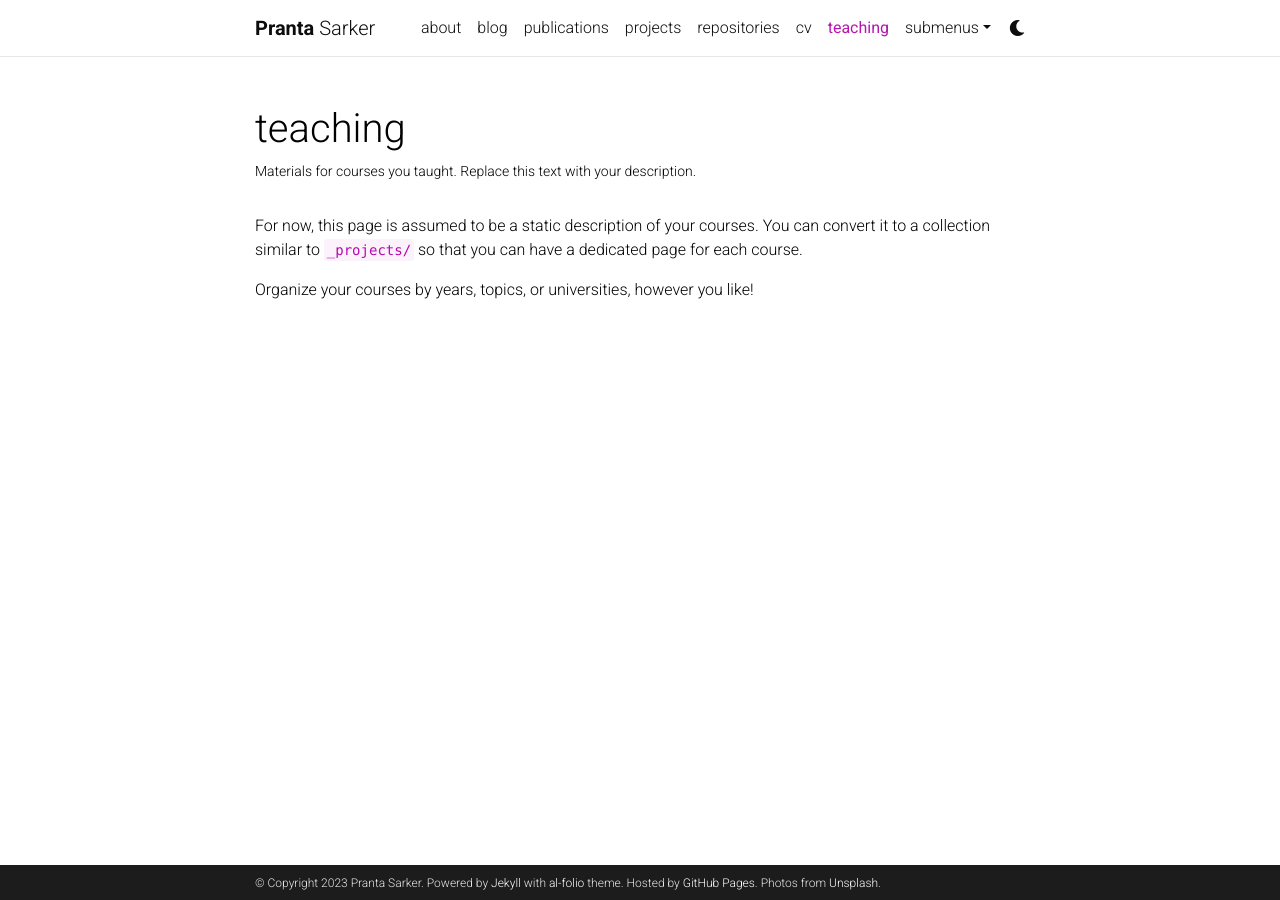
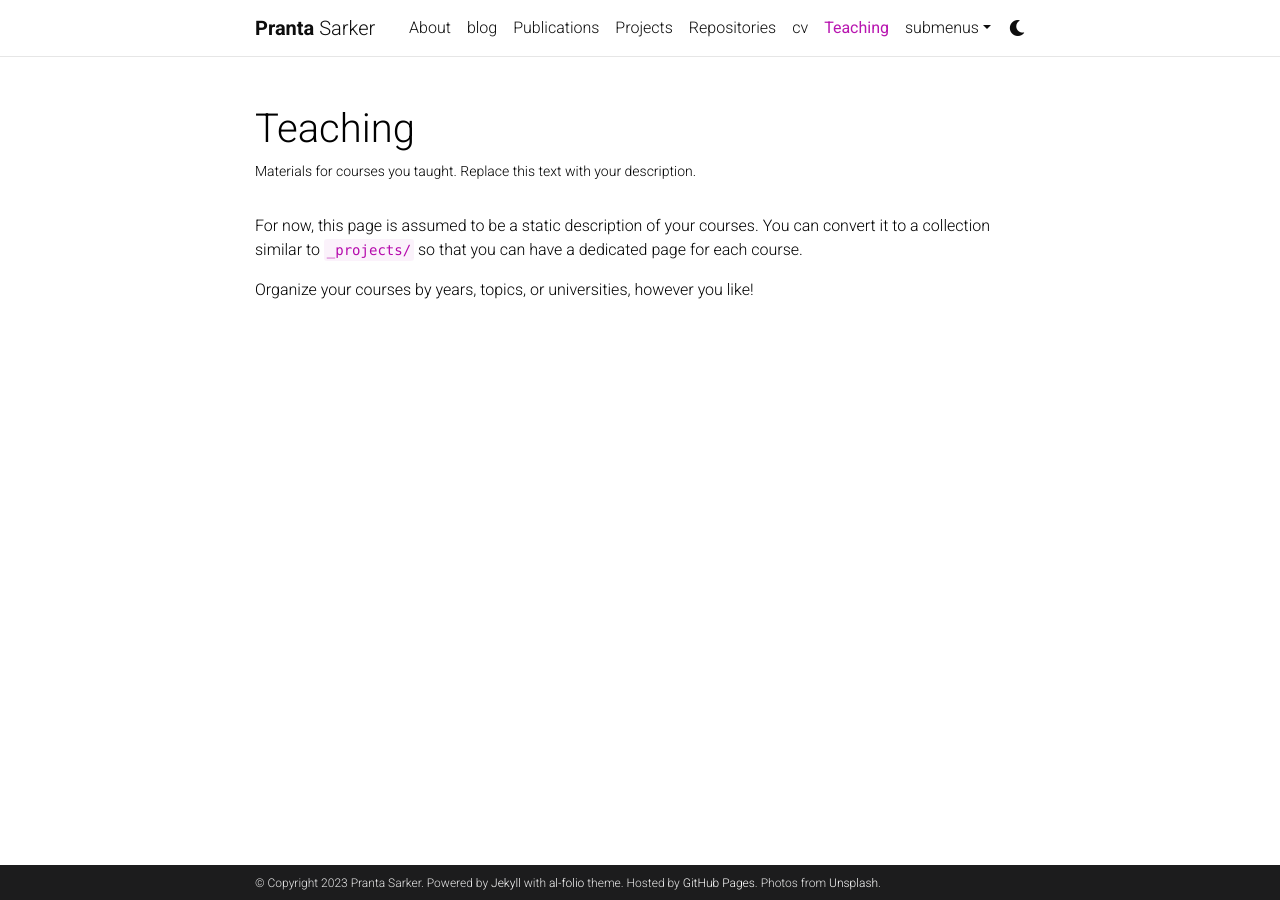
Before and after one commit to psarkerbd/psarkerbd.github.io, a Jekyll site: the page built from _pages/teaching.md, in a window 1280 px wide. Built offline with Jekyll 4.4.1, drawn with Linux system fonts in a browser that asks for light colours; comment, search, counter and statistics services are not loaded; a style sheet for code colours, icons or effects is not loaded.

Commit message:
Updated the menubar

```diff
--- a/_pages/teaching.md
+++ b/_pages/teaching.md
@@ -1,7 +1,7 @@
 ---
 layout: page
 permalink: /teaching/
-title: teaching
+title: Teaching
 description: Materials for courses you taught. Replace this text with your description.
 nav: true
 nav_order: 5
```
Also changed, not shown: _pages/about.md (+1 -1 lines), _pages/projects.md (+1 -1 lines), _pages/publications.md (+1 -1 lines), _pages/repositories.md (+1 -1 lines).
